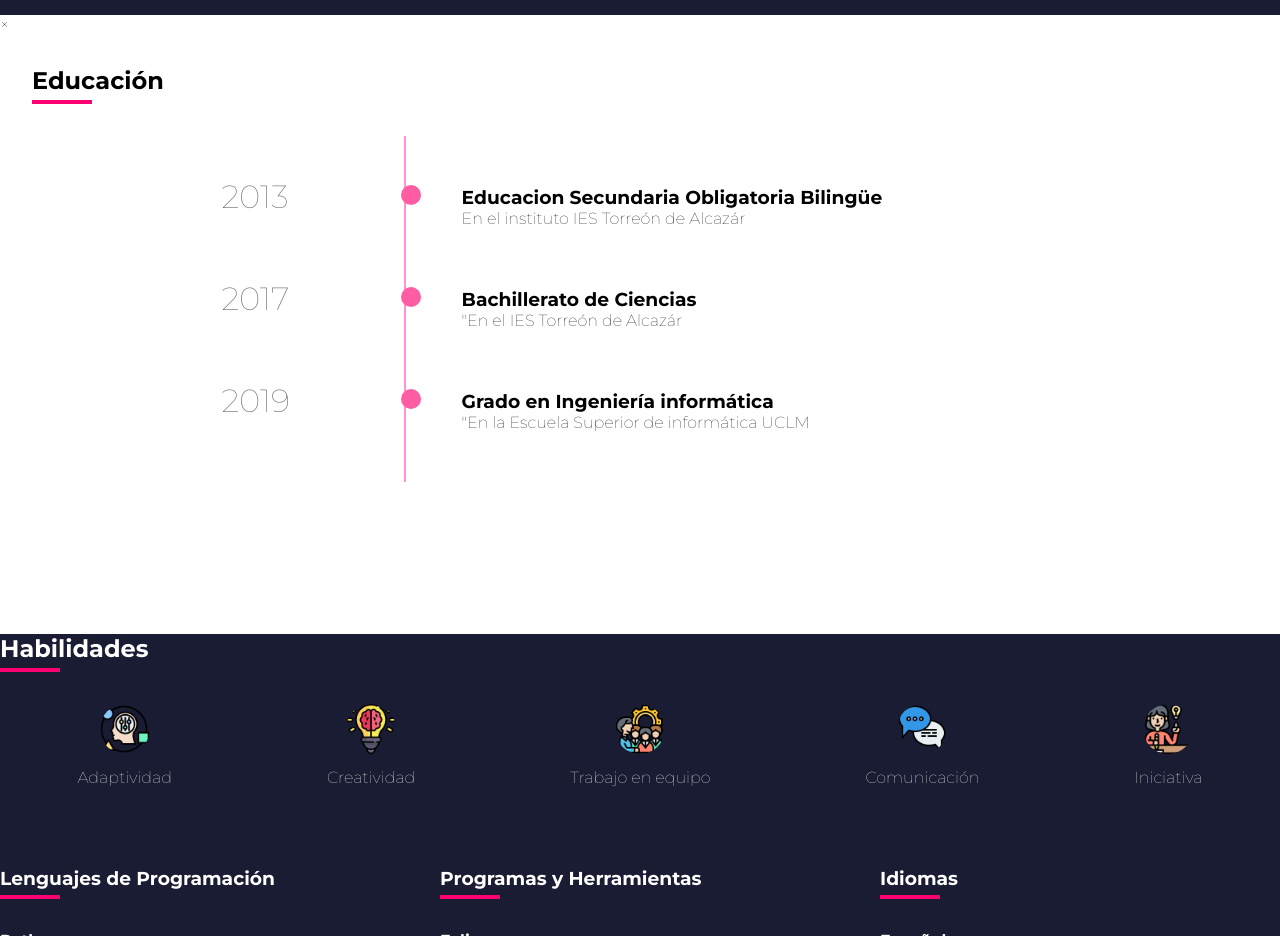
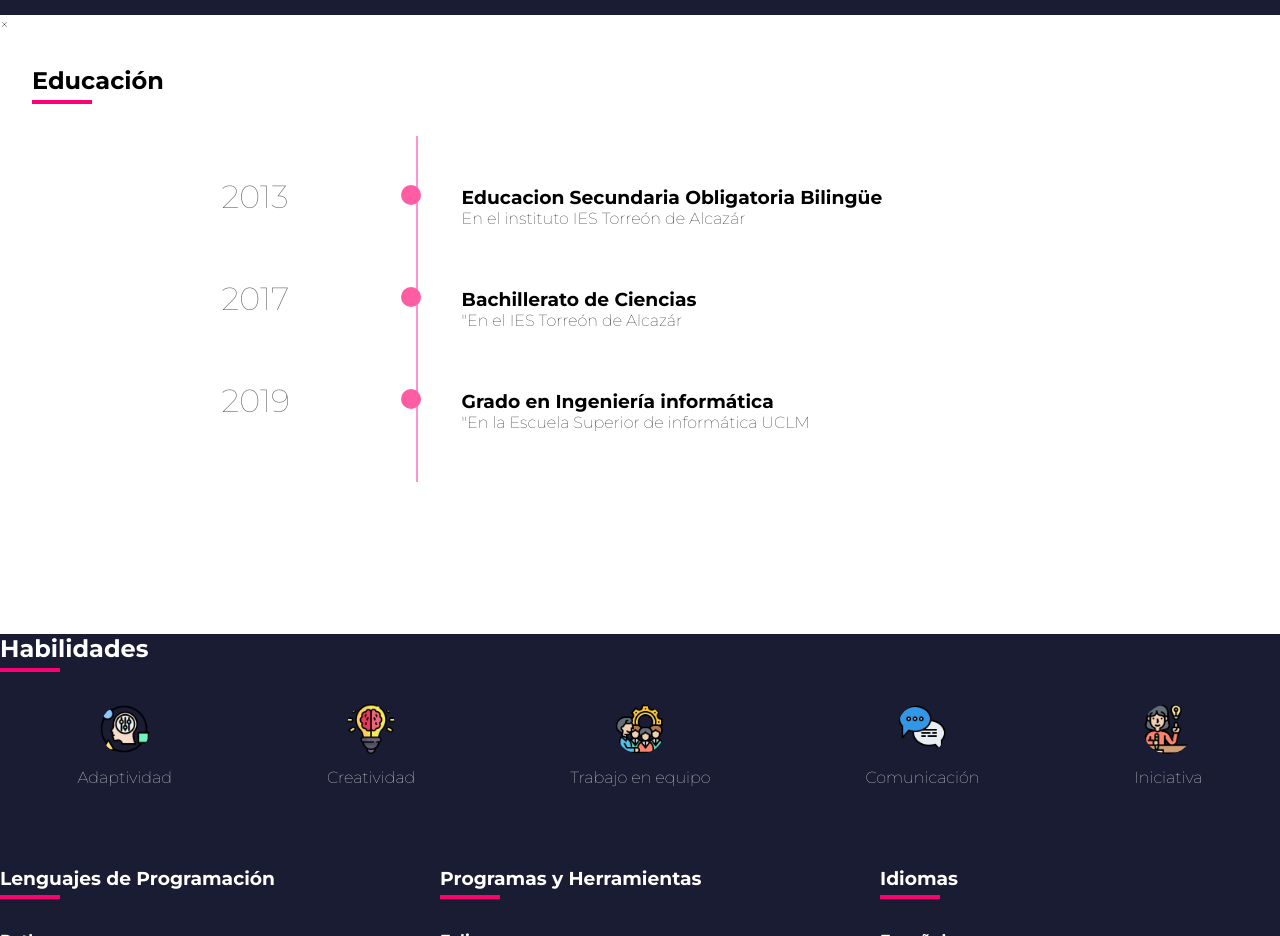
Before and after one commit to laurafdlm/LauraFernandezCV, a plain HTML site: page index.html in a window 1280 px wide. Shown: the part 2660-3596 px from the top of the page. Drawn offline with nearby package versions, Linux system fonts and the light colour scheme.

Commit message:
Update styles.css

```diff
--- a/css/styles.css
+++ b/css/styles.css
@@ -301,7 +301,7 @@ h1 {
   position: absolute;
   top: 0;
   bottom: 0;
-  left: -1%;
+  left: 0.8%;
   width: 1px;
   background-color: #ff27a2;
   transform: translateX(-50%);
```
